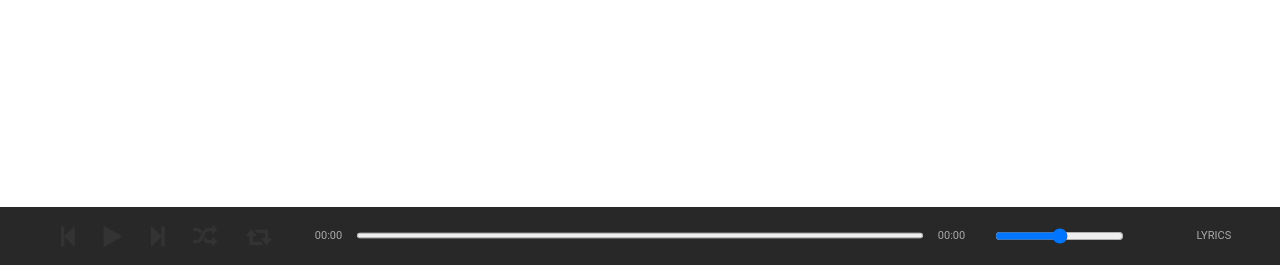
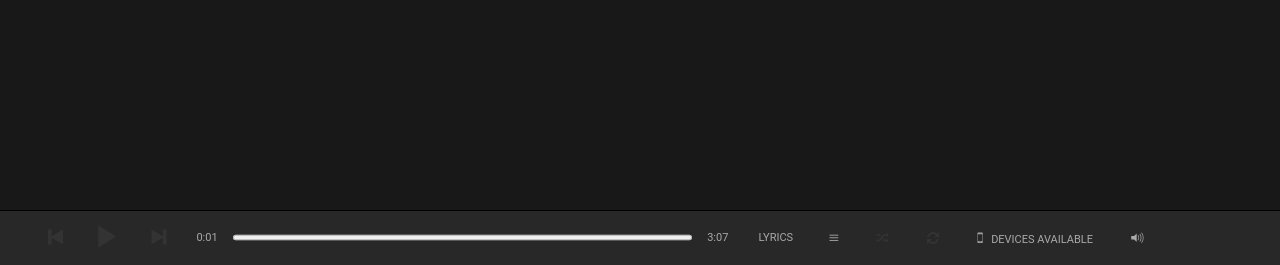
Before and after one commit to sudiarth/Spotlite, a Django app: page /spotify in a window 1280 px wide. Shown: the part 1684-1949 px from the top of the page. Run offline with Django 3.2, Linux system fonts and the light colour scheme; parts of the project's set-up code (start-up, migrations or seed data) failed here and were passed over; some libraries are stand-ins or nearby versions.

Commit message:
setup new player

```diff
--- a/apps/app_spotlite/templates/app_spotlite/spotify.html
+++ b/apps/app_spotlite/templates/app_spotlite/spotify.html
@@ -1,7 +1,6 @@
 {% extends "base_spotlite/index.html" %}
 {% block body %}
-
-  <section class="content">
+  <section class="content" style="margin-top: 60px;">
 
     <div class="content__left">
 
@@ -1386,4 +1385,5 @@
     </div>
 
   </section>
+
   {% endblock %}
--- a/apps/base_spotlite/static/base_spotlite/css/dashboard.css
+++ b/apps/base_spotlite/static/base_spotlite/css/dashboard.css
@@ -1,6 +1,11 @@
 body {
     font-size: .875rem;
     color: #333;
+    margin: 60px 0;
+  }
+
+  .navbar {
+    background: #333;
   }
 
   .feather {
@@ -10,7 +15,8 @@ body {
   }
 
   #player {
-    padding: 10px;
+    padding: 0px;
+    border-top:1px solid #000;
   }
 
   .amplitude-song-played-progress {
--- a/apps/base_spotlite/static/base_spotlite/css/spotify.css
+++ b/apps/base_spotlite/static/base_spotlite/css/spotify.css
@@ -1,4 +1,5 @@
 body {
+  background: #181818;
   font-family: 'Roboto', sans-serif;
 }
 body a {
@@ -293,7 +294,7 @@ body {
   font-size: 36px;
 }
 .current-track__progress {
-    width: 10%;
+  width: 70%;
   padding: 0 30px;
   color: #aaaaaa;
   font-size: 11px;
@@ -399,35 +400,35 @@ body {
 }
 @media (max-width: 1400px) {
   .current-track__actions {
-      width: 20%;
+    width: 10%;
   }
   .current-track__progress {
-      width: 60%;
+    width: 50%;
   }
   .current-track__options {
-      width: 20%;
+    width: 40%;
   }
 }
 @media (max-width: 980px) {
   .current-track__actions {
-      width: 20%;
+    width: 10%;
   }
   .current-track__progress {
-      width: 60%;
+    width: 40%;
   }
   .current-track__options {
-      width: 20%;
+    width: 50%;
   }
 }
 @media (max-width: 768px) {
   .current-track__actions {
-      width: 20%;
+    width: 25%;
   }
   .current-track__progress {
-      width: 60%;
+    width: 75%;
   }
   .current-track__options {
-      width: 20%;
+    width: 100%;
   }
 }
 @media (max-width: 480px) {
--- a/apps/base_spotlite/templates/base_spotlite/index.html
+++ b/apps/base_spotlite/templates/base_spotlite/index.html
@@ -12,8 +12,8 @@
     <link rel="stylesheet" href="{% static 'base_spotlite/css/bootstrap.min.css' %}">
     <link rel="stylesheet" href="{% static 'base_spotlite/css/font-awesome.min.css' %}">
     <link rel="stylesheet" href="{% static 'base_spotlite/css/ionicons.min.css' %}">
+    <link rel="stylesheet" href="{% static 'base_spotlite/css/dashboard.css' %}">
     <link rel="stylesheet" href="{% static 'base_spotlite/css/spotify.css' %}">
-    <link rel="stylesheet" href="{% static 'base_spotlite/css/dashboard.css' %}">
     <link rel="stylesheet" href="{% static 'base_spotlite/css/styles.css' %}">
     <title>Spotlite</title>
 </head>
@@ -24,7 +24,7 @@
     <div id="content">
         {% block body %}{% endblock %}
     </div>
-    {% include 'base_spotlite/player.html' %}
+    {% include 'base_spotlite/spotify.player.html' %}
     <script src="{% static 'base_spotlite/js/jquery-3.2.1.min.js' %}"></script>
     <script src="{% static 'base_spotlite/js/jquery.history.js' %}"></script>
     <script src="{% static 'base_spotlite/js/bootstrap.min.js' %}"></script>
--- a/apps/base_spotlite/templates/base_spotlite/navbar.html
+++ b/apps/base_spotlite/templates/base_spotlite/navbar.html
@@ -1,4 +1,4 @@
-<nav class="navbar navbar-expand-lg navbar-dark bg-dark fixed-top">
+<nav class="navbar navbar-expand-lg fixed-top">
     <div class="container-fluid">
         <a class="navbar" href="{% url 'app_spotlite:index' %}">SPOTLITE</a>
         <button class="navbar-toggler" type="button" data-toggle="collapse" data-target="#navbarSupportedContent" aria-controls="navbarSupportedContent"
--- /dev/null
+++ b/apps/base_spotlite/templates/base_spotlite/spotify.player.html
@@ -0,0 +1,65 @@
+<footer class="fixed-bottom">
+
+  <div id="player" class="current-track pl-5 pr-5">
+
+        <div class="current-track__actions">
+
+          <a class="ion-ios-skipbackward amplitude-prev" amplitude-playlist="spotlite"></a>
+
+          <a class="ion-ios-play play button amplitude-play-pause amplitude-paused" amplitude-playlist-main-play-pause="true" amplitude-playlist="spotlite"></a>
+
+          <a class="ion-ios-skipforward amplitude-next" amplitude-playlist="spotlite"></a>
+
+        </div>
+
+        <div class="current-track__progress">
+
+          <div class="current-track__progress__start">0:01</div>
+
+          <div class="current-track__progress__bar">
+
+                <progress id="song-played-progress" class="amplitude-song-played-progress" amplitude-main-song-played-progress="true"></progress>
+
+          </div>
+
+          <div class="current-track__progress__finish">3:07</div>
+
+        </div>
+
+        <div class="current-track__options">
+
+          <a href="#" class="lyrics">Lyrics</a>
+
+          <span class="controls">
+
+            <a href="#" class="control">
+              <i class="ion-navicon"></i>
+            </a>
+
+            <a href="#" class="control">
+              <i class="ion-shuffle amplitude-shuffle" amplitude-playlist="spotlite"></i>
+            </a>
+
+            <a href="#" class="control">
+              <i class="fa fa-refresh amplitude-repeat amplitude-repeat-song"></i>
+            </a>
+
+            <a href="#" class="control devices">
+              <i class="ion-iphone"></i>
+              <span>Devices Available</span>
+            </a>
+
+            <a href="#" class="control volume">
+
+              <i class="ion-volume-high"></i>
+
+              <div id="song-volume"></div>
+
+            </a>
+
+          </span>
+
+        </div>
+
+      </div>
+</footer>
```
Lines whose indentation alone changed are shown as unchanged.
